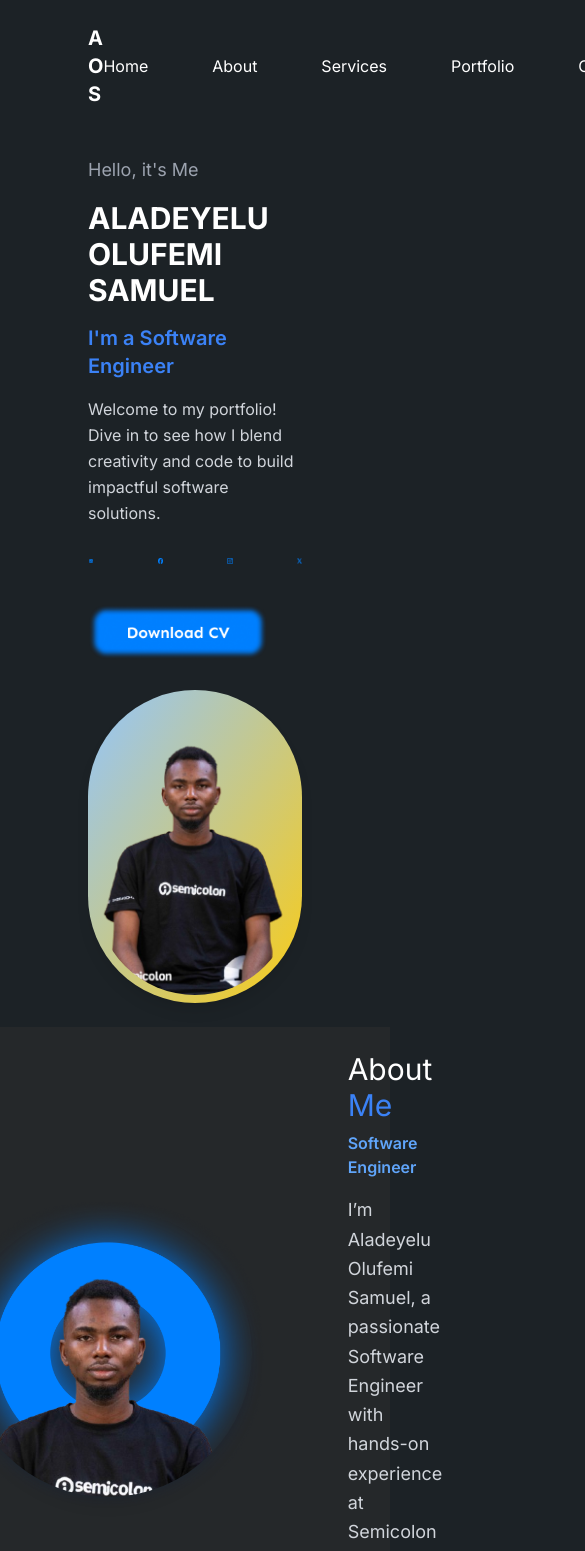
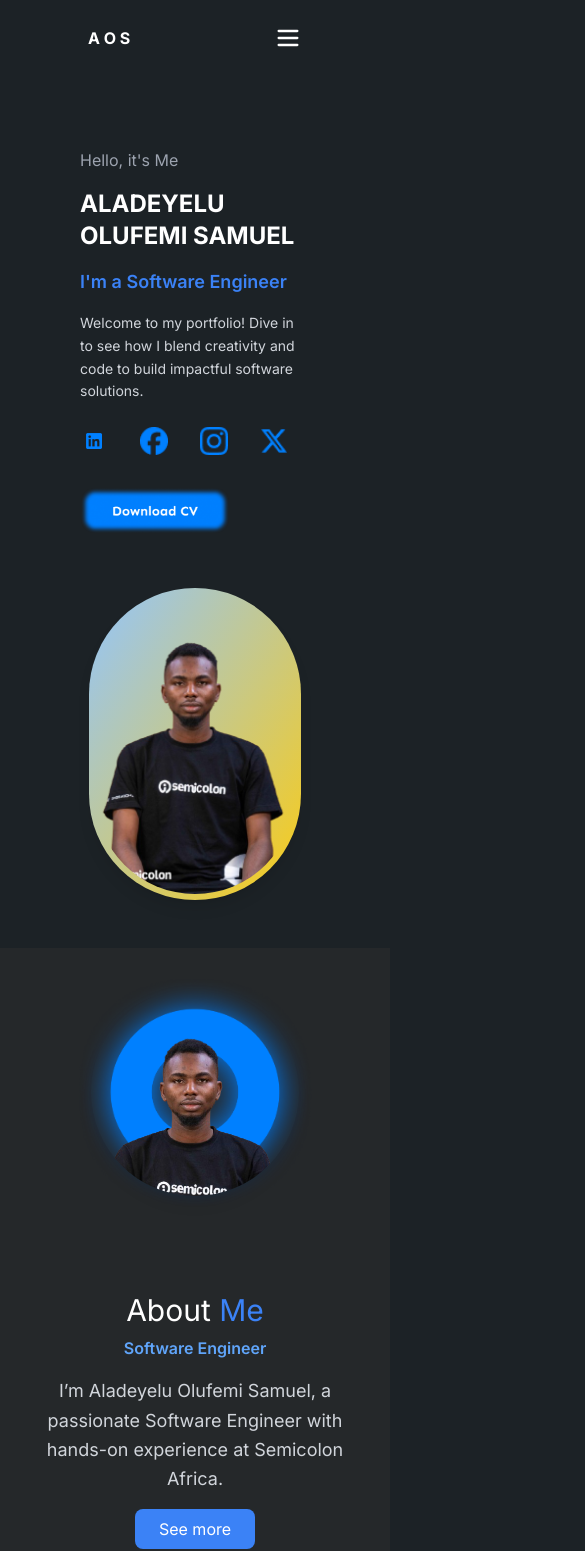
Before and after one commit to sammyaladee/portfolio, a Next.js app: page / in a window 390 px wide. Shown: the top 1551 px of the page, 585 px wide, since content can reach past the window. Built offline with nearby package versions, Linux system fonts and the light colour scheme.

Commit message:
completed

```diff
--- a/app/about/page.tsx
+++ b/app/about/page.tsx
@@ -9,10 +9,10 @@ export default function About() {
   const [showMore, setShowMore] = useState(false);
 
   return (
-    <main className="m-0 p-6 bg-[#25282A] min-h-[calc(100vh-96px)]">
-      <div className="flex items-center justify-center gap-20 max-w-5xl mx-auto min-h-full">
+    <main className="m-0 p-6 sm:p-8 bg-[#25282A]">
+      <div className="flex flex-col lg:flex-row items-center justify-center gap-12 lg:gap-20 max-w-5xl mx-auto min-h-full">
         {/* Picture with eclipse behind */}
-        <div className="relative w-80 h-80 flex-shrink-0">
+        <div className="relative w-60 h-60 sm:w-72 sm:h-72 lg:w-80 lg:h-80 flex-shrink-0">
           {/* Eclipse background */}
           <Image
             src={Eclipse}
@@ -22,7 +22,7 @@ export default function About() {
             style={{ zIndex: 0, top: "0", objectPosition: "center bottom" }}
           />
           {/* Profile Picture */}
-          <div className="absolute top-1/2 left-1/2 w-72 h-72 -translate-x-1/2 -translate-y-1/2 rounded-full overflow-hidden shadow-lg z-10">
+          <div className="absolute top-1/2 left-1/2 w-52 h-52 sm:w-64 sm:h-64 lg:w-72 lg:h-72 -translate-x-1/2 -translate-y-1/2 rounded-full overflow-hidden shadow-lg z-10">
             <Image
               src={myPicture}
               alt="Olufemi's Picture"
@@ -35,7 +35,7 @@ export default function About() {
         </div>
 
         {/* Text content */}
-        <div className="text-gray-300 max-w-xl text-left font-inter">
+        <div className="text-gray-300 max-w-xl text-center lg:text-left font-inter mt-8 lg:mt-0">
           <p className="text-white text-3xl font-inter mb-2">
             About <span className="text-blue-500">Me</span>
           </p>
--- a/app/contact/page.tsx
+++ b/app/contact/page.tsx
@@ -6,27 +6,27 @@ import mailIcon from '../../asset/Mail-icon.jpeg';
 
 export default function Contact() {
   return (
-    <section className="text-white px-4 py-16 min-h-screen flex flex-col items-center justify-center">
-      <h2 className="text-3xl font-bold mb-12 text-center">
+    <section className="text-white px-4 pt-4 pb-6 flex flex-col items-center bg-[#1c2226]">
+      <h2 className="text-2xl sm:text-3xl font-bold mb-6 text-center">
         Contact <span className="text-blue-500">Me</span>
       </h2>
 
-      <div className="flex flex-col items-center gap-8">
+      <div className="flex flex-col gap-6 w-full max-w-md">
         {/* WhatsApp */}
         <a
           href="https://wa.me/2347017097004"
           target="_blank"
           rel="noopener noreferrer"
-          className="flex items-center gap-4 hover:scale-105 transition"
+          className="flex items-center gap-4 hover:scale-105 transition-transform duration-200 bg-[#2a2e33] p-4 rounded-xl"
         >
           <Image
             src={whatsappIcon}
             alt="WhatsApp"
-            width={60}
-            height={60}
+            width={48}
+            height={48}
             className="rounded-full"
           />
-          <span className="text-lg">Chat on WhatsApp</span>
+          <span className="text-base sm:text-lg">Chat on WhatsApp</span>
         </a>
 
         {/* Email */}
@@ -34,16 +34,16 @@ export default function Contact() {
           href="mailto:sammyalade4jesus@gmail.com"
           target="_blank"
           rel="noopener noreferrer"
-          className="flex items-center gap-4 hover:scale-105 transition"
+          className="flex items-center gap-4 hover:scale-105 transition-transform duration-200 bg-[#2a2e33] p-4 rounded-xl"
         >
           <Image
             src={mailIcon}
             alt="Email"
-            width={60}
-            height={60}
+            width={48}
+            height={48}
             className="rounded-full"
           />
-          <span className="text-lg">Send an Email</span>
+          <span className="text-base sm:text-lg">Send an Email</span>
         </a>
       </div>
     </section>
--- a/app/globals.css
+++ b/app/globals.css
@@ -11,6 +11,7 @@
 html, body {
   margin: 0;
   padding: 0;
+  height: 100%;
 }
 
 @media (prefers-color-scheme: dark) {
--- a/app/home/page.tsx
+++ b/app/home/page.tsx
@@ -8,54 +8,58 @@ import DON from "../../asset/DON.png";
 
 export default function Home() {
   return (
-    <main className="m-0 p-6 text-white min-h-[calc(100vh-96px)]">
-      <div className="flex flex-col lg:flex-row items-start lg:items-center justify-between gap-10">
+    <main className="px-4 py-12 text-white">
+      <div className="flex flex-col lg:flex-row items-start justify-between w-full max-w-7xl mx-auto gap-12">
         {/* Left Section */}
-        <div className="lg:w-2/3 space-y-4">
-          <p className="text-gray-400 text-lg">Hello, it&apos;s Me</p>
-          <h1 className="text-3xl font-bold">ALADEYELU OLUFEMI SAMUEL</h1>
-          <h2 className="text-xl text-blue-500 font-semibold">I&apos;m a Software Engineer</h2>
-          <p className="text-gray-300 leading-relaxed">
-            Welcome to my portfolio! Dive in to see how I blend
-            creativity and code to build impactful software solutions.
+        <div className="w-full lg:w-2/3 space-y-4">
+          <p className="text-gray-400 text-base sm:text-lg">Hello, it&apos;s Me</p>
+          <h1 className="text-2xl sm:text-3xl md:text-4xl font-bold">
+            ALADEYELU OLUFEMI SAMUEL
+          </h1>
+          <h2 className="text-lg sm:text-xl md:text-2xl text-blue-500 font-semibold">
+            I&apos;m a Software Engineer
+          </h2>
+          <p className="text-gray-300 text-sm sm:text-base leading-relaxed">
+            Welcome to my portfolio! Dive in to see how I blend creativity and code
+            to build impactful software solutions.
           </p>
 
           {/* Social Icons */}
-          <div className="flex gap-16 pt-4">
+          <div className="flex gap-8 pt-2">
             <a href="https://www.linkedin.com/in/aladeyelu-olufemi-695350198" target="_blank" rel="noopener noreferrer">
-              <Image src={linkedInIcon} alt="LinkedIn" width={32} height={32} />
+              <Image src={linkedInIcon} alt="LinkedIn" width={28} height={28} />
             </a>
             <a href="https://www.facebook.com/me/" target="_blank" rel="noopener noreferrer">
-              <Image src={facebookIcon} alt="Facebook" width={32} height={32} />
+              <Image src={facebookIcon} alt="Facebook" width={28} height={28} />
             </a>
             <a href="https://www.instagram.com/chef__fizzy/profilecard/?igsh=MXRnMWdjd2lrbjI0eA==" target="_blank" rel="noopener noreferrer">
-              <Image src={instagramIcon} alt="Instagram" width={32} height={32} />
+              <Image src={instagramIcon} alt="Instagram" width={28} height={28} />
             </a>
             <a href="https://twitter.com/yourprofile" target="_blank" rel="noopener noreferrer">
-              <Image src={twitterIcon} alt="Twitter" width={32} height={32} />
+              <Image src={twitterIcon} alt="Twitter" width={28} height={28} />
             </a>
           </div>
 
           {/* Download Button */}
-          <div className="pt-6">
+          <div className="pt-4">
             <a
               href="/AladeyeluOlufemiSamuelCV.pdf"
               download
               className="inline-block hover:scale-105 transition-transform duration-300"
             >
-              <Image src={DON} alt="Download CV" width={180} height={180} />
+              <Image src={DON} alt="Download CV" width={150} height={150} />
             </a>
           </div>
         </div>
 
         {/* Right Section - Profile Picture */}
-        <div className="lg:w-1/3 flex justify-center lg:justify-end -mt-4">
-          <div className="bg-gradient-to-br from-blue-300 to-yellow-400 p-2 rounded-full shadow-lg">
+        <div className="w-full lg:w-1/3 flex justify-center lg:justify-end">
+          <div className="bg-gradient-to-br from-blue-300 to-yellow-400 p-1.5 sm:p-2 rounded-full shadow-lg">
             <Image
               src={myPicture}
               alt="Olufemi's Picture"
-              width={220}
-              height={220}
+              width={200}
+              height={200}
               priority
               className="rounded-full"
             />
--- a/app/page.tsx
+++ b/app/page.tsx
@@ -8,7 +8,7 @@ import Contact from "./contact/page";
 export default function Page() {
   return (
     <>
-      <div className="px-16 w-full min-h-screen ">
+      <div className="px-16">
         <Home />
       </div>
 
--- a/component/header/page.tsx
+++ b/component/header/page.tsx
@@ -1,30 +1,36 @@
-import About from "@/app/about/page";
+"use client";
+import { useState } from "react";
 import Link from "next/link";
+import { Menu, X } from "lucide-react";
 
 export default function Header() {
+  const [menuOpen, setMenuOpen] = useState(false);
+
   return (
-    <header className="flex items-center justify-between p-6 mb-6 text-white">
-      {/* Logo */}
-      <div className="text-xl font-bold">A O S</div>
+    <header className="relative bg-black text-white p-6 mb-6">
+      <div className="flex items-center justify-between">
+        {/* Logo */}
+        <div className="text-xl font-bold">A O S</div>
 
-      {/* Navigation */}
-      <nav className="flex gap-16">
-        <Link href="/" className="hover:text-blue-400 transition">
-          Home
-        </Link>
-        <Link href="/about" className="hover:text-blue-400 transition">
-          About
-        </Link>
-        <Link href="/services" className="hover:text-blue-400 transition">
-          Services
-        </Link>
-        <Link href="/portfolio" className="hover:text-blue-400 transition">
-          Portfolio
-        </Link>
-        <Link href="/contact" className="hover:text-blue-400 transition">
-          Contact
-        </Link>
-      </nav>
+        {/* Hamburger Icon: Always visible */}
+        <button
+          onClick={() => setMenuOpen(!menuOpen)}
+          aria-label="Toggle menu"
+        >
+          {menuOpen ? <X size={28} /> : <Menu size={28} />}
+        </button>
+      </div>
+
+      {/* Hamburger Menu: Show on all screen sizes when open */}
+      {menuOpen && (
+        <nav className="mt-4 flex flex-col gap-4 bg-black px-2 py-4 rounded shadow-lg">
+          <Link href="/" onClick={() => setMenuOpen(false)} className="hover:text-blue-400 transition">Home</Link>
+          <Link href="/about" onClick={() => setMenuOpen(false)} className="hover:text-blue-400 transition">About</Link>
+          <Link href="/services" onClick={() => setMenuOpen(false)} className="hover:text-blue-400 transition">Services</Link>
+          <Link href="/portfolio" onClick={() => setMenuOpen(false)} className="hover:text-blue-400 transition">Portfolio</Link>
+          <Link href="/contact" onClick={() => setMenuOpen(false)} className="hover:text-blue-400 transition">Contact</Link>
+        </nav>
+      )}
     </header>
   );
 }
--- a/package.json
+++ b/package.json
@@ -15,6 +15,7 @@
     "autoprefixer": "10.4.15",
     "eslint": "8.49.0",
     "eslint-config-next": "13.5.1",
+    "lucide-react": "^0.516.0",
     "next": "^15.3.3",
     "postcss": "^8.5.5",
     "react": "^18.2.0",
```
Also changed, not shown: 1 other file (tests, documents, lock files or other folders).
